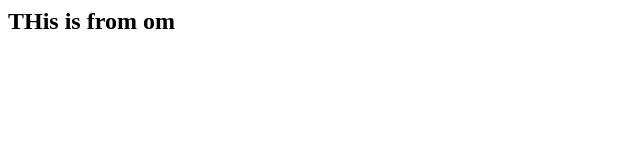
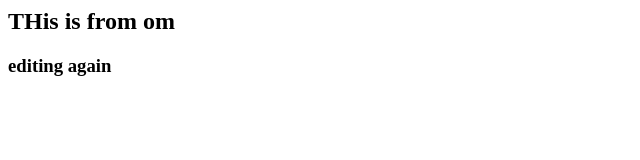
Before and after one commit to KrishnasGIT/repos1, a plain HTML site: page index.html in a window 1280 px wide. Shown: the whole page, without its empty margins (0-640 px from the left). Drawn offline with Linux system fonts and the light colour scheme.

Commit message:
changed the file

```diff
--- a/index.html
+++ b/index.html
@@ -1,8 +1,2 @@
-
-
-
-
-
-
-
 <h2>THis is from om</h2>
+<h3>editing again</h3>
```
